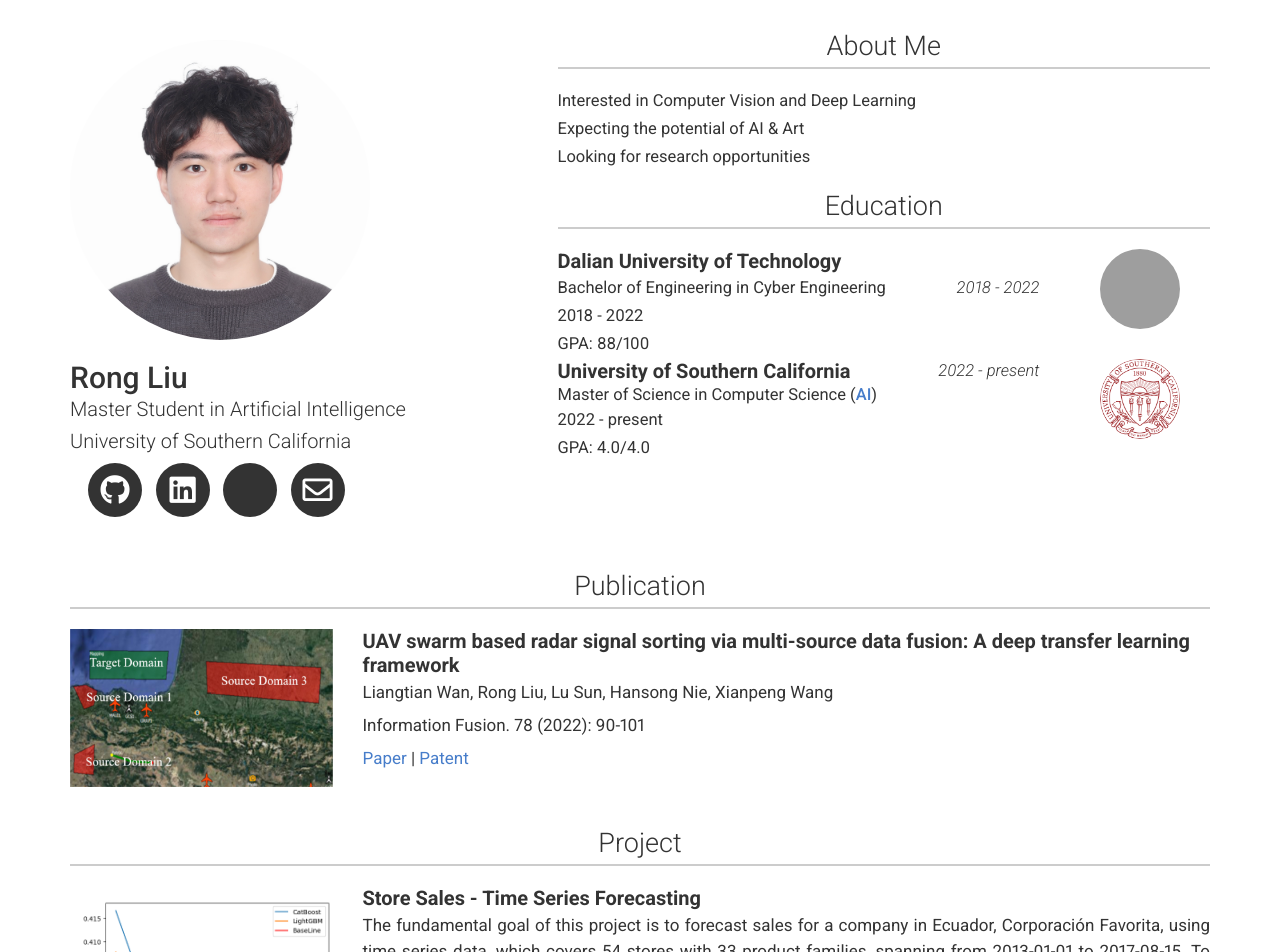
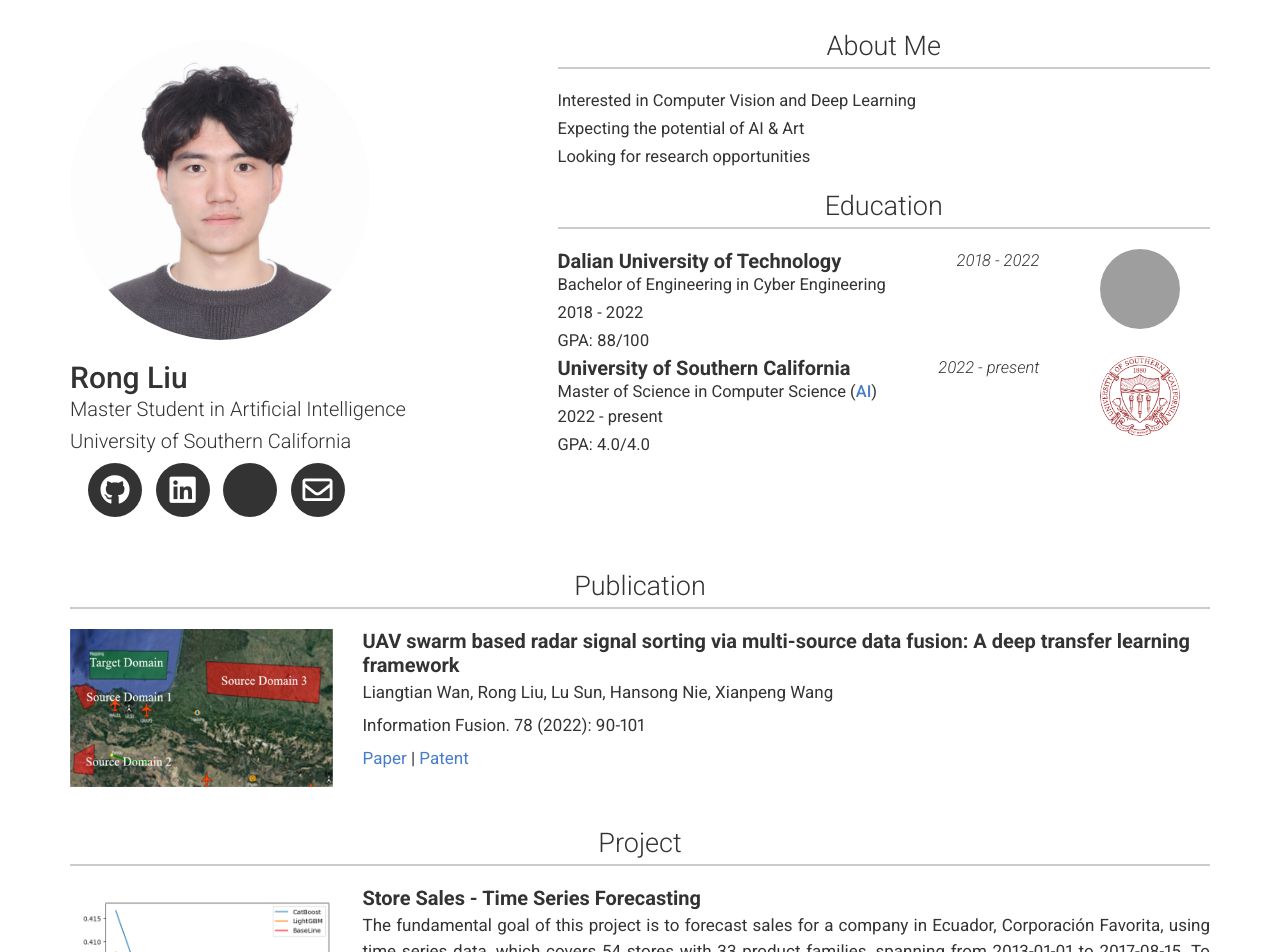
Before and after one commit to RongLiu-Leo/rongliu-leo.github.io, a Jekyll site: the page built from index.md, in a window 1280 px wide. Shown: the top 952 px of the page. Built offline with Jekyll 4.4.1, drawn with Linux system fonts in a browser that asks for light colours; nearby versions of some CDN libraries; a style sheet for code colours, icons or effects is not loaded; grey boxes are pictures that could not be loaded.

Commit message:
Update header.html

```diff
--- a/_includes/header.html
+++ b/_includes/header.html
@@ -68,7 +68,7 @@
       <div class="row">
         <div class="col-xs-12 col-sm-12 col-md-9 col-lg-9 details">
           <div>
-            <h4 id="dalian-university-of-technology"><b>Dalian University of Technology</b></h4>
+            <h4 id="dalian-university-of-technology" style="display: inline;"><b>Dalian University of Technology</b></h4>
             <i>2018 - 2022</i>
           </div>
           <p>Bachelor of Engineering in Cyber Engineering</p>
@@ -90,7 +90,7 @@
         <div class="col-xs-12 col-sm-12 col-md-9 col-lg-9 details">
           <div>
             <h4 id="university-of-southern-california" style="display: inline;"><b>University of Southern California</b></h4>
-            <i class="header-right">2022 - present</i>
+            <i>2022 - present</i>
           </div>
           <p style="display: inline;">Master of Science in Computer Science (<a href="https://www.cs.usc.edu/academic-programs/masters/artificial-intelligence/">AI</a>)</p>
           <p>2022 - present</p>
```
